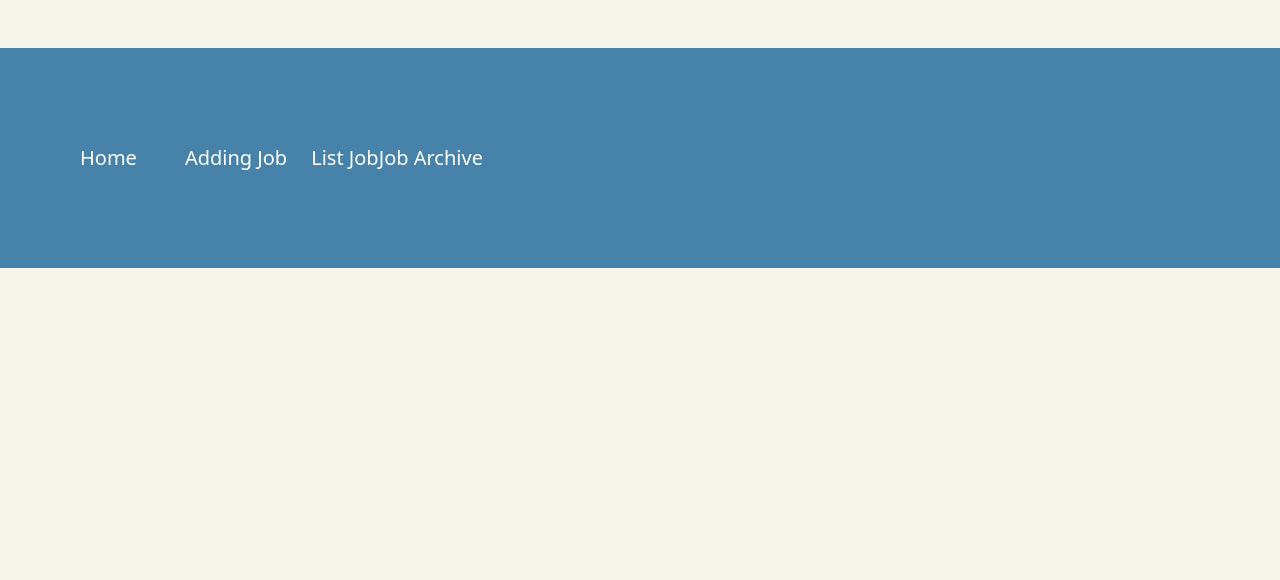
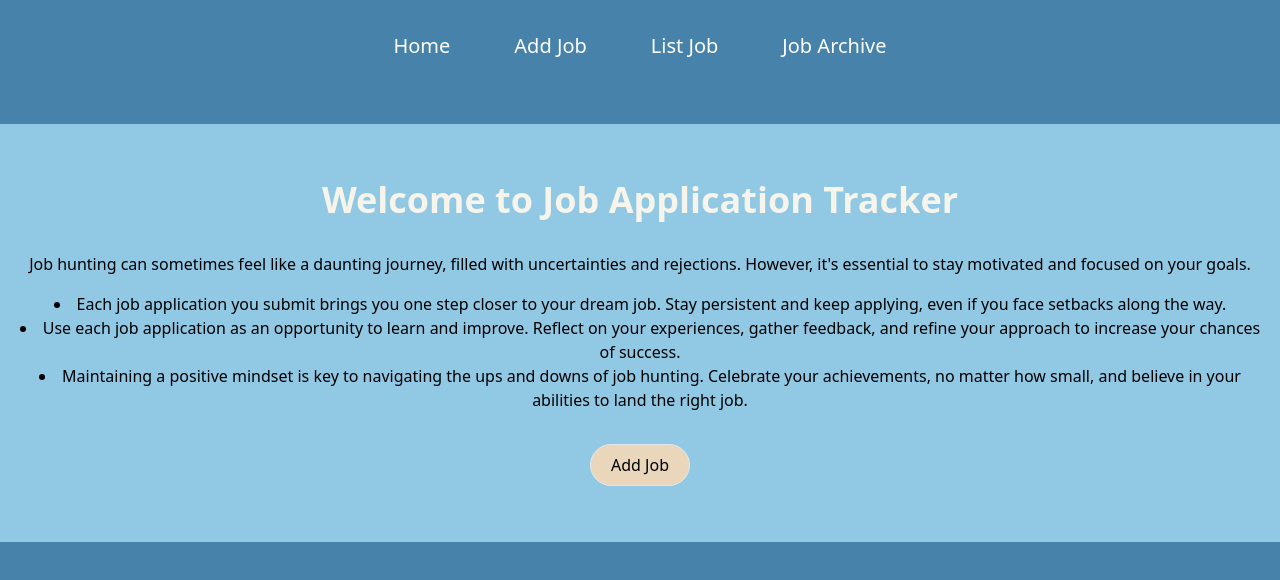
Before and after one commit to amirahyusof/tracking_job-application, a React (Create React App) app: page / in a window 1280 px wide. Shown: the top 580 px of the page. Built offline with nearby package versions, Linux system fonts and the light colour scheme.

Commit message:
commit change

```diff
--- a/src/App.js
+++ b/src/App.js
@@ -7,31 +7,31 @@ import JobArchive from './Components/JobArchive';
 
 const App = () => {
   return (
-    <div className="w-full my-12 py-16 px-4 bg-[#4682A9]">
+    <div className="w-full py-8 bg-[#4682A9]">
       <BrowserRouter>
-      <nav>
-      <ul className="flex flex-row list-none py-8 px-10 text-lg text-white">
+      <nav className="flex justify-center items-center">
+      <ul className="flex flex-row space-x-4 list-none  text-lg text-white">
           <li className='text-xl px-6 hover:underline'>
-            <Link to="/home">Home</Link>
+            <Link to="/">Home</Link>
           </li>
           <li className='text-xl px-6 hover:underline'>
-            <Link to="/jobform">Adding Job</Link>
+            <Link to="/jobform">Add Job</Link>
           </li>
-          <li className='text-xl hover:underline'>
+          <li className='text-xl px-6 hover:underline'>
             <Link to="/joblist">List Job</Link>
           </li>
-          <li className='text-xl hover:underline'>
+          <li className='text-xl px-6 hover:underline'>
             <Link to="/jobarchive">Job Archive</Link>
           </li>
         </ul>
-
+        </nav>
         <Routes>
-          <Route index path='/home' element={<Home />} />
+          <Route index path='/' element={<Home />} />
           <Route path='/jobform' element={<JobForm />} />
           <Route path='/joblist' element={<JobList />} />
           <Route path='/jobarchive' element={<JobArchive />} />
         </Routes>
-      </nav>
+
       </BrowserRouter>
     </div>
   );
--- /dev/null
+++ b/src/Components/FormData.jsx
@@ -0,0 +1,22 @@
+import React, {useState} from "react";
+import JobForm from "./JobForm";
+import JobList from "./JobList";
+
+function FormData(){
+    const [data, setData] = useState([]);
+
+    const handleAddJob = (jobData) => {
+        setData([...data, jobData])
+    };
+
+
+    return (
+        <div>
+            <JobForm onAddJob={handleAddJob} />
+            <JobList jobApplications={data} />
+        </div>
+
+    );
+}
+
+export default FormData;
--- a/src/Components/Home.jsx
+++ b/src/Components/Home.jsx
@@ -3,9 +3,9 @@ import { Link } from "react-router-dom";
 
 function Home(){
     return(
-       <div className="w-full my-12 py-16 px-4 bg-[#4682A9]" id="home">
+       <div className="w-full my-16 py-10 px-4 bg-[#91C8E4]" id="home">
            <div className="w-full mx-auto text-center">
-           <h1 className="text-4xl font-bold">Welcome to Job Application Tracker</h1>
+           <h1 className="my-4 text-4xl font-bold text-[#F6F4EB]">Welcome to Job Application Tracker</h1>
             <p className="text-medium py-4">Job hunting can sometimes feel like a daunting journey, filled with uncertainties and rejections.
                However, it's essential to stay motivated and focused on your goals.</p>
             <div>
@@ -14,7 +14,7 @@ function Home(){
                 <li>Maintaining a positive mindset is key to navigating the ups and downs of job hunting. Celebrate your achievements, no matter how small, and believe in your abilities to land the right job.</li>
             </div>
             <button className="border w-[100px] mb-4 rounded-full p-2 bg-[#EAD7BB] text-black hover:bg-[#FFF2D8] mt-8">
-                <Link to="addjob">Add Job</Link>
+                <Link to="/jobform">Add Job</Link>
             </button>
            </div>
         </div>
--- a/src/Components/JobForm.jsx
+++ b/src/Components/JobForm.jsx
@@ -1,28 +1,48 @@
 import React from "react";
 
-function JobForm(){
+function JobForm({ onAddJob = () =>{} }){
+    const [inputs, setInputs] = React.useState([]);
+
+
+    const handleChange=(event)=>{
+        const name = event.target.name;
+        const value = event.target.value;
+        setInputs(prevInputs => ({
+            ...prevInputs,
+            [name]:value
+        }));
+    };
+
+    const handleSubmit=(event)=>{
+        event.preventDefault();
+        console.log(inputs)
+        onAddJob(inputs);
+    }
+
     return(
         <div className="w-full py-16 px-6" id="job_form">
             <div>
                 <h2 className="text-center text-3xl my-4">Adding Job Application</h2>
             </div>
             <div >
-                <form className="flex flex-col p-6 text-lg border-4 border-sky-300">
-                    <label className="" for="job-title">Job Title:</label>
-                    <input className="mb-4 w-[500px] rounded-md px-2" type="text" id="job-title" name="job-title" required />
+                <form
+                   onSubmit={handleSubmit}
+                   className="flex flex-col p-6 text-lg border-4 border-sky-300">
+                    <label>Job Title:</label>
+                    <input className="mb-4 w-[500px] rounded-md px-2" type="text" name="title" id="title" onChange={handleChange} required />
 
-                    <label for="job-title">Company:</label>
-                    <input className="mb-4 w-[500px] rounded-md text-md px-2" type="text" id="company" name="company" required />
+                    <label>Company:</label>
+                    <input className="mb-4 w-[500px] rounded-md text-md px-2" type="text" name="company" id="company" onChange={handleChange} required />
 
-                    <label for="job-category">Category:</label>
-                    <select className="mb-4 w-[250px] rounded-md text-md px-2" name="job-category" id="category">
+                    <label>Category:</label>
+                    <select className="mb-4 w-[250px] rounded-md text-md px-2" name="category" id="category" onChange={handleChange} required>
                         <option value="goverment">Gorvenment</option>
                         <option value="swasta">Swasta</option>
                         <option value="freelance">Freelance</option>
                     </select>
 
-                    <label for="job-portal">Job Portal:</label>
-                    <select className="mb-4 w-[250px] rounded-md text-md px-2" name="job-portal" id="portal">
+                    <label>Job Portal:</label>
+                    <select className="mb-4 w-[250px] rounded-md text-md px-2" name="portal" id="portal" onChange={handleChange}>
                         <option value="jobstreet">Jobstreet</option>
                         <option value="futurejob">myFutureJob</option>
                         <option value="indeed">Indeed</option>
@@ -32,15 +52,14 @@ function JobForm(){
                         <option value="others">Others</option>
                     </select>
 
-                    <label for="date">Date Apply:</label>
-                    <input className="mb-4 w-[250px]" type="date" id="date-apply" name="date-apply" required />
+                    <label>Date Apply:</label>
+                    <input className="mb-4 w-[250px]" type="date" name="date" id="date" onChange={handleChange} required />
 
-
-                </form>
                <div className="text-center">
                     <button className="w-[100px] text-l rounded-md my-4 py-2 mr-4 border bg-[#91C8E4]" type="submit">Add</button>
                     <button className="w-[100px] text-l rounded-md my-4 py-2 border bg-[#91C8E4]" type="reset">Reset</button>
                </div>
+               </form>
             </div>
         </div>
     )
--- a/src/Components/JobList.jsx
+++ b/src/Components/JobList.jsx
@@ -1,10 +1,12 @@
 import React from "react";
 
-function JobList(){
+function JobList({ jobApplications }){
+    console.log(jobApplications);
+
     return(
-        <div className="w-full py-16 px-6 bg-[#749BC2]" id="job_list">
-            <div>
-                <h2 className="text-center text-2xl my-4">My Job Applications</h2>
+        <div className="w-full my-16 py-10 px-4 bg-[#91C8E4]" id="job_list">
+            <div className="flex justify-center">
+                <h2 className="my-4 text-2xl font-bold text-[#F6F4EB]">My Job Applications</h2>
             </div>
             <div>
                 <table className="table-fixed mx-auto">
@@ -16,17 +18,17 @@ function JobList(){
                             <th className="border border-slate-100 w-[100px] md:w-[120px]">Date</th>
                             <th className="border border-slate-100 w-[100px] md:w-[120px]">Status</th>
                         </tr>
-
-                        <tr>
-                            <td className="border border-slate-100">Front-End Engineer</td>
-                            <td className="border border-slate-100">SwiftLab</td>
-                            <td className="border border-slate-100">Swasta</td>
-                            <td className="border border-slate-100">02-01-2024</td>
-                            <td className="border border-slate-100">Appending</td>
-                        </tr>
                     </thead>
                     <tbody>
-
+                        { jobApplications.map( (job,index) =>
+                            <tr key={index}>
+                                <td className="border border-slate-100">{job.title}</td>
+                                <td className="border border-slate-100">{job.company}</td>
+                                <td className="border border-slate-100">{job.category}</td>
+                                <td className="border border-slate-100">{job.portal}</td>
+                                <td className="border border-slate-100">{job.date}</td>
+                            </tr>
+                        )}
                     </tbody>
                 </table>
             </div>
--- a/src/index.css
+++ b/src/index.css
@@ -3,5 +3,5 @@
 @tailwind utilities;
 
 body{
-    background-color: #F6F4EB ;
+    background-color: #4682A9 ;
 }
```
